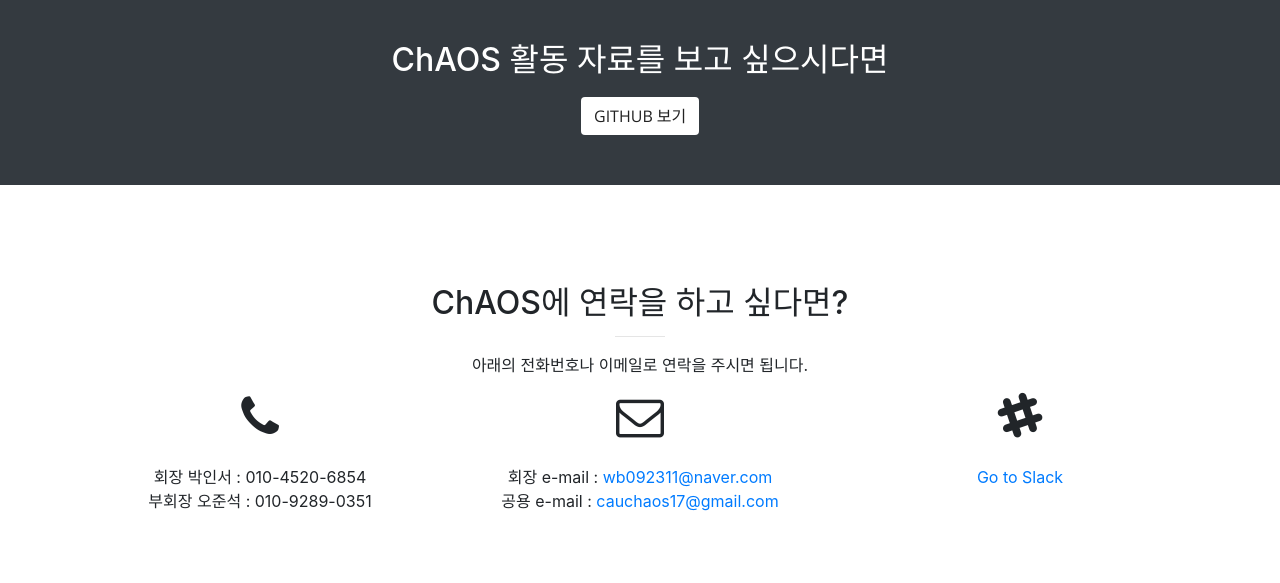
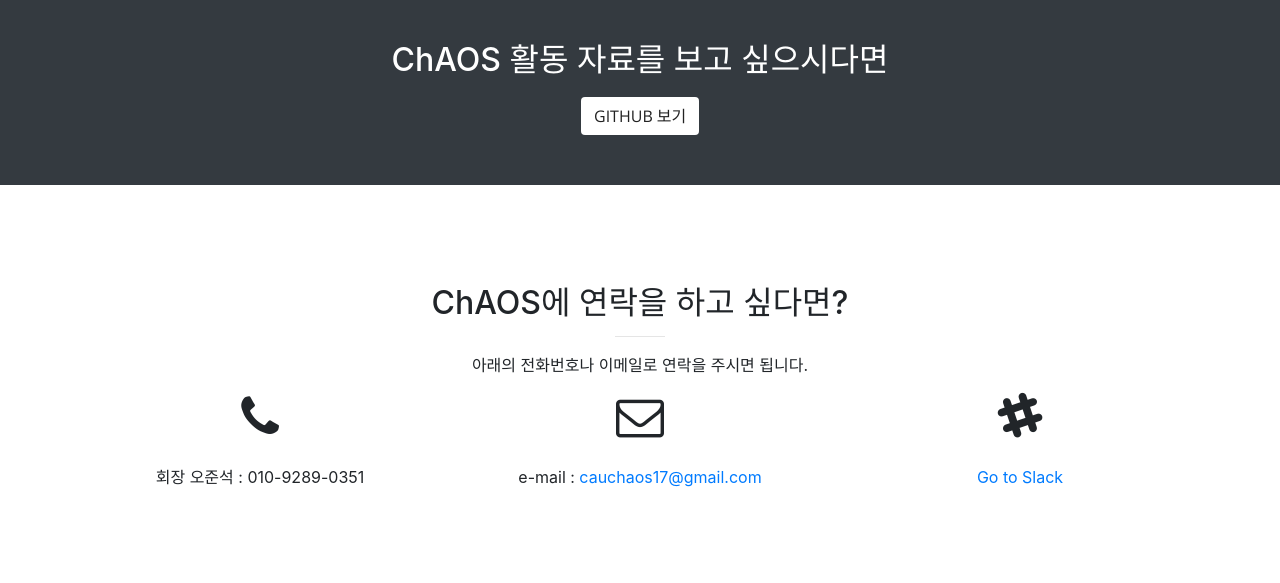
Before and after one commit to cauchaos/cauchaos.github.io, a website with bundled scripts: page index.html in a window 1280 px wide. Shown: the part 2101-2684 px from the top of the page. Built offline with nearby package versions, Linux system fonts and the light colour scheme.

Commit message:
Update index.html

```diff
--- a/index.html
+++ b/index.html
@@ -242,13 +242,12 @@
         <div class="row">
           <div class="col-lg-4 ml-auto text-center">
             <i class="fa fa-phone fa-3x sr-contact"></i>
-            <p><br>회장 박인서 : 010-4520-6854<br>부회장 오준석 : 010-9289-0351</p>
+            <p><br>회장 오준석 : 010-9289-0351</p>
           </div>
           <div class="col-lg-4 mr-auto text-center">
             <i class="fa fa-envelope-o fa-3x sr-contact"></i>
             <p><br>
-              회장 e-mail : <a href="wb092311@naver.com">wb092311@naver.com</a><br>
-              공용 e-mail : <a href="cauchaos17@gmail.com">cauchaos17@gmail.com</a>
+              e-mail : <a href="cauchaos17@gmail.com">cauchaos17@gmail.com</a>
             </p>
           </div>
            <div class="col-lg-4 mr-auto text-center">
```
